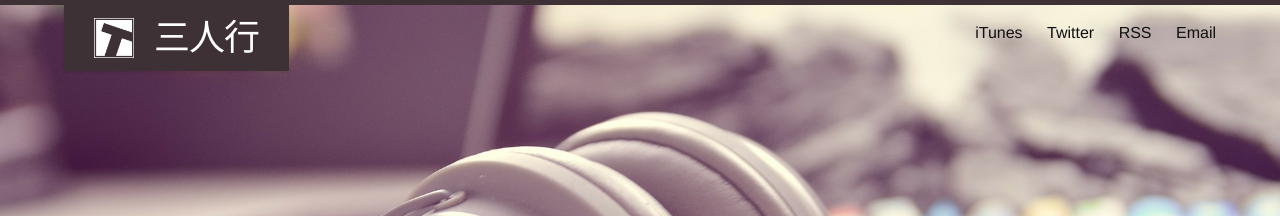
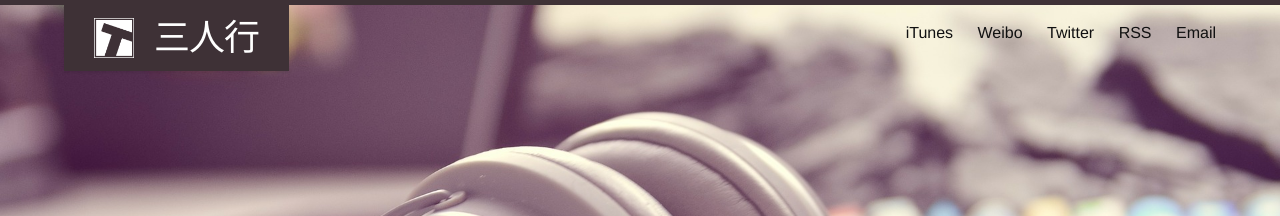
Before and after one commit to threecast/threecast.github.io, a Jekyll site: the page built from index.html, in a window 1280 px wide. Shown: the top 216 px of the page. Built offline with Jekyll 4.4.1, drawn with Linux system fonts in a browser that asks for light colours.

Commit message:
add weibo link

```diff
--- a/_config.yml
+++ b/_config.yml
@@ -7,7 +7,8 @@ description: > # this means to ignore newlines until "baseurl:"
 baseurl: "" # the subpath of your site, e.g. /blog/
 url: "http://three.sh" # the base hostname & protocol for your site
 twitter_username: CastThree
-github_username:  threecast
+github_username: threecast
+weibo_username: threecast
 
 # Build settings
 markdown: kramdown
--- a/_includes/header.html
+++ b/_includes/header.html
@@ -20,6 +20,7 @@
           {% endif %}
         {% endfor %}
           <a class="page-link" href="https://itunes.apple.com/cn/podcast/san-ren-xing/id1052351099">iTunes</a>
+          <a class="page-link" href="http://weibo.com/{{ site.weibo_username }}">Weibo</a>
           <a class="page-link" href="https://twitter.com/{{ site.twitter_username }}">Twitter</a>
           <a class="page-link" href="{{ "/feed.xml" | prepend: site.baseurl }}">RSS</a>
           <a class="page-link" href="mailto:{{ site.email }}">Email</a>
```
Also changed, not shown: 3 other files.
